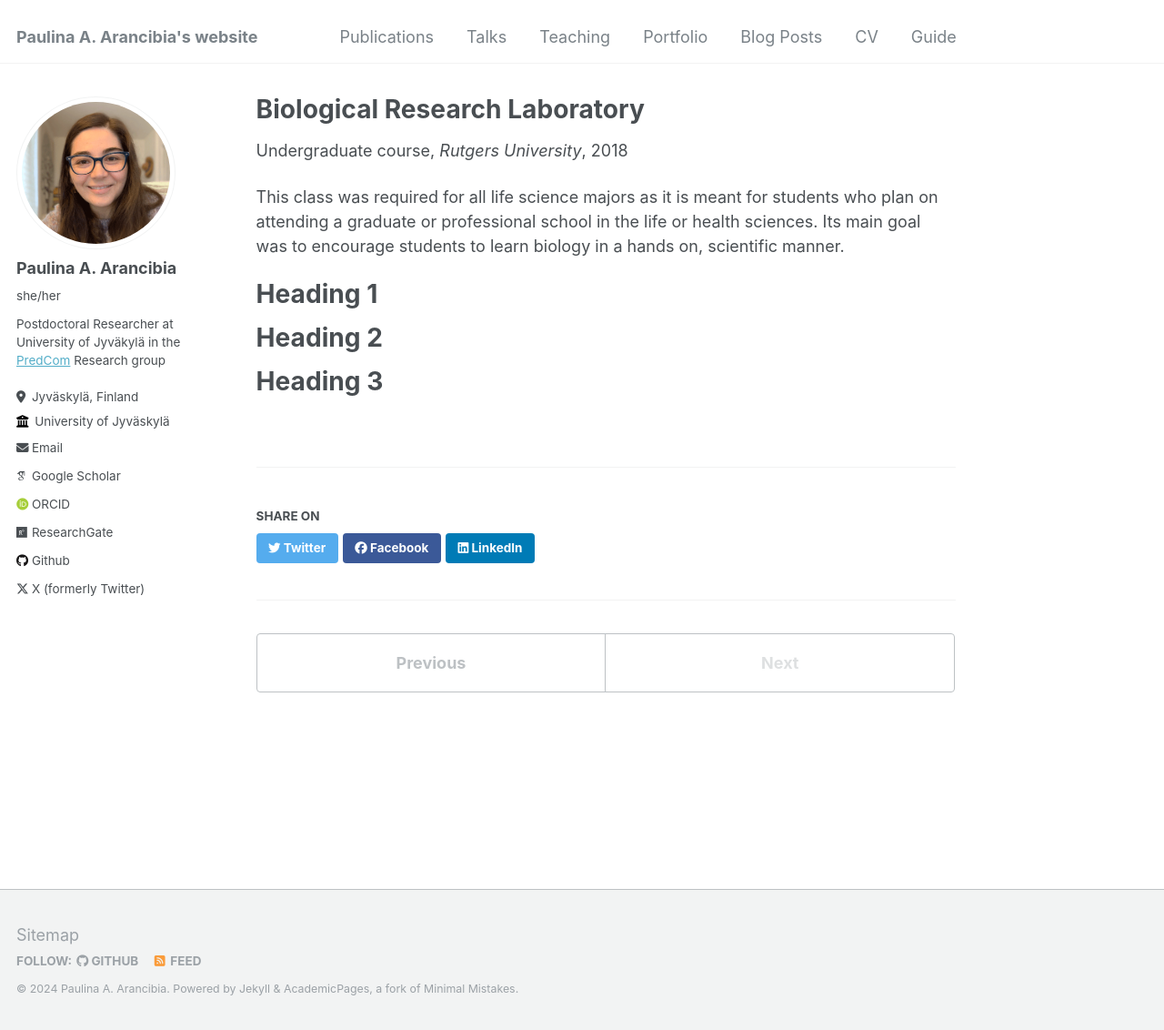
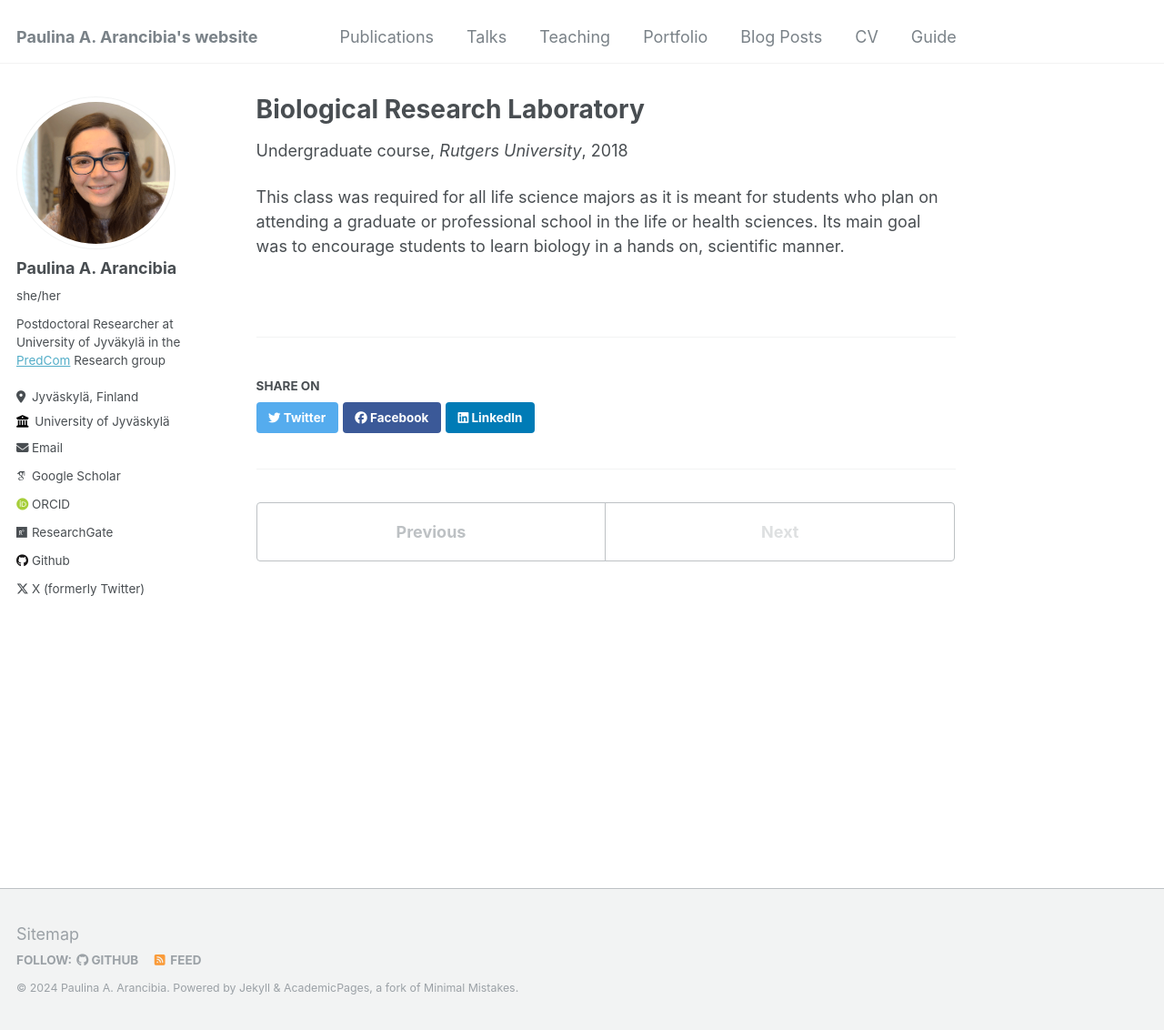
Before and after one commit to parancibia/parancibia.github.io, a Jekyll site: the page built from _teaching/2014-spring-teaching-1.md, in a window 1280 px wide and 1132 px high. Shown: the whole window at 91% size. Built offline with Jekyll 4.4.1, drawn with Linux system fonts in a browser that asks for light colours; some web fonts are replaced.

Commit message:
removed extra lines

```diff
--- a/_teaching/2014-spring-teaching-1.md
+++ b/_teaching/2014-spring-teaching-1.md
@@ -10,13 +10,3 @@ location: "New Brunswick-NJ, USA"
 
 This class was required for all life science majors as it is meant for students who plan on attending a
 graduate or professional school in the life or health sciences. Its main goal was to encourage students to learn biology in a hands on, scientific manner.
-
-
-Heading 1
-======
-
-Heading 2
-======
-
-Heading 3
-======
```
